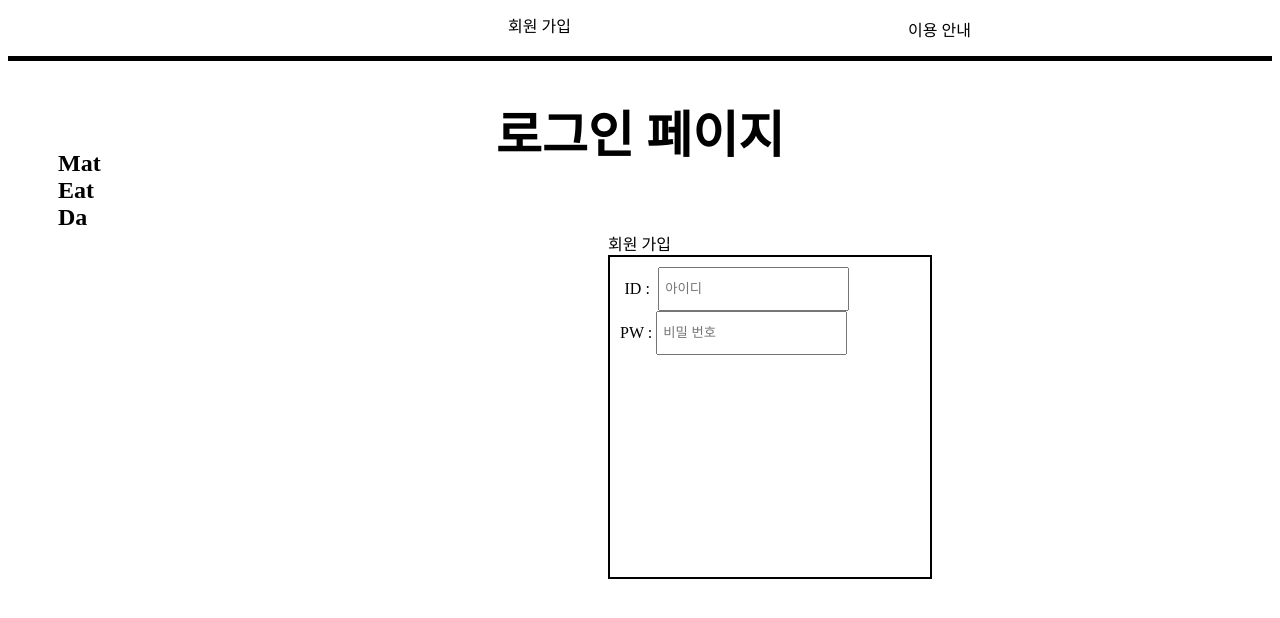
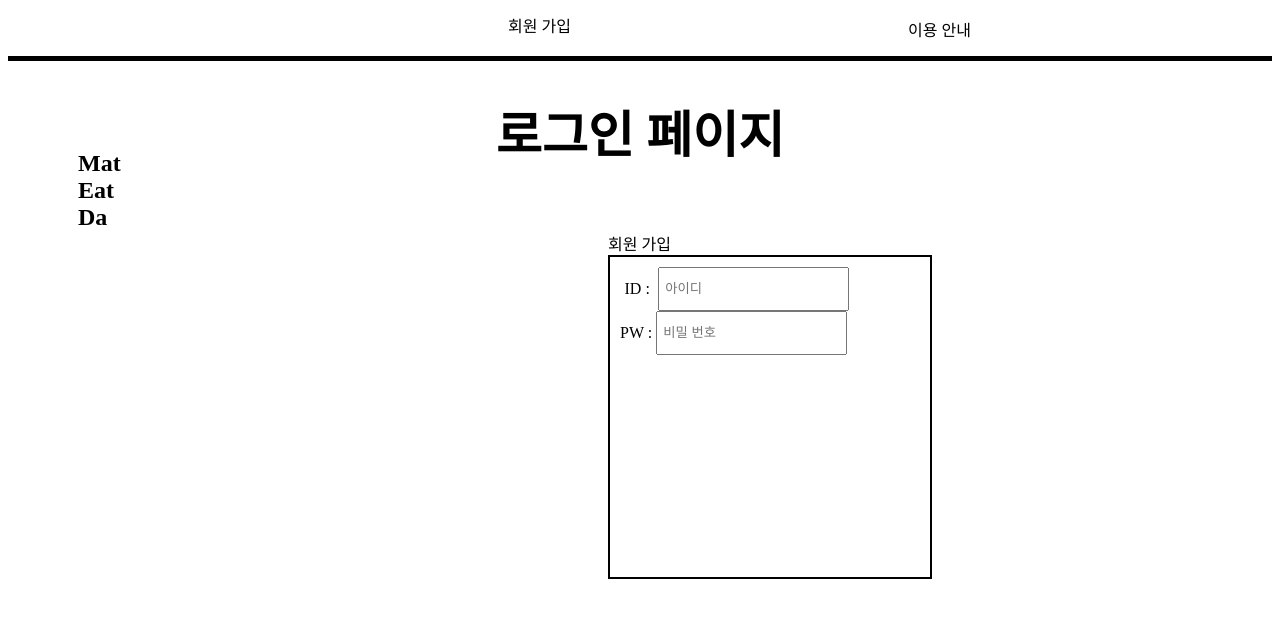
Before and after one commit to AnJuHyeon/project, a plain HTML site: page login.html in a window 1280 px wide. Shown: the top 618 px of the page. Drawn offline with Linux system fonts and the light colour scheme.

Commit message:
no message

```diff
--- a/login.css
+++ b/login.css
@@ -4,7 +4,7 @@
 .site_name {
     position : relative;
     top  : -50px;
-    left : 50px;
+    left : 70px;
 }
 .log_area {
     position : relative;
```
